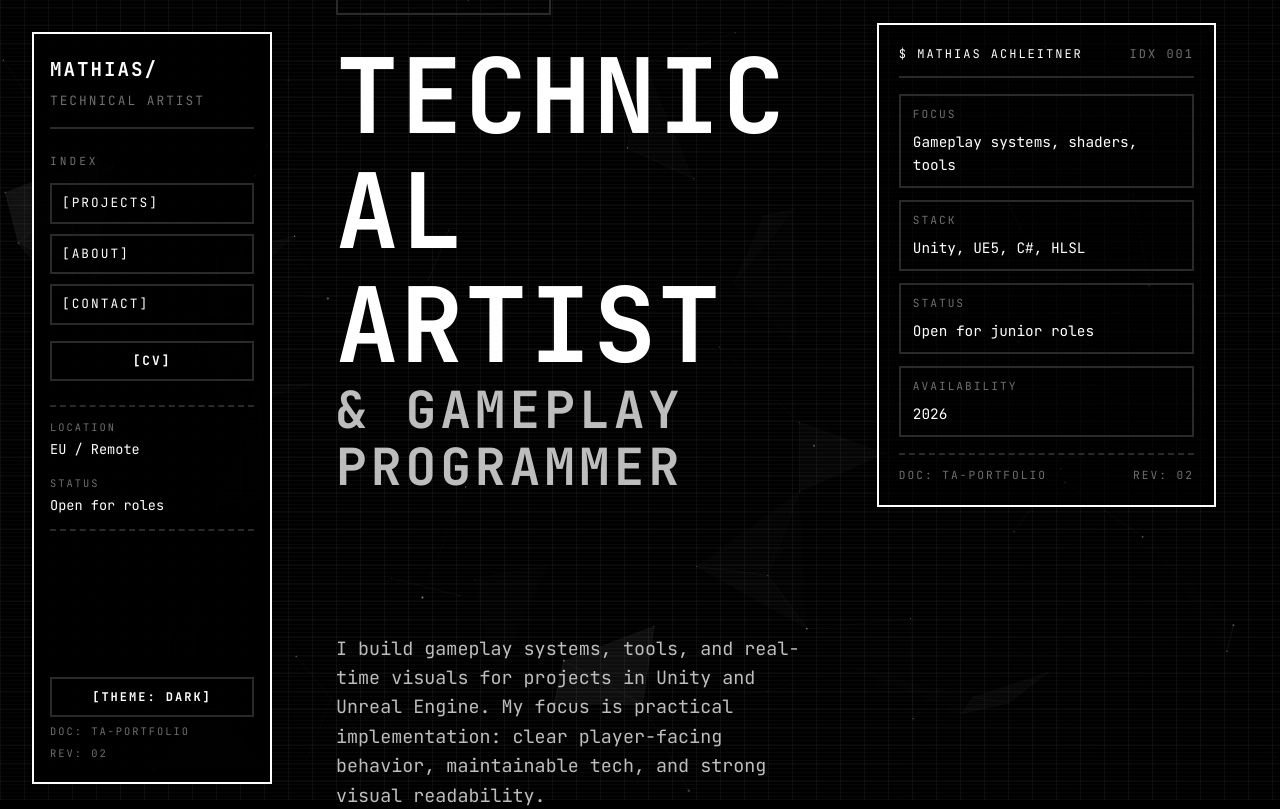
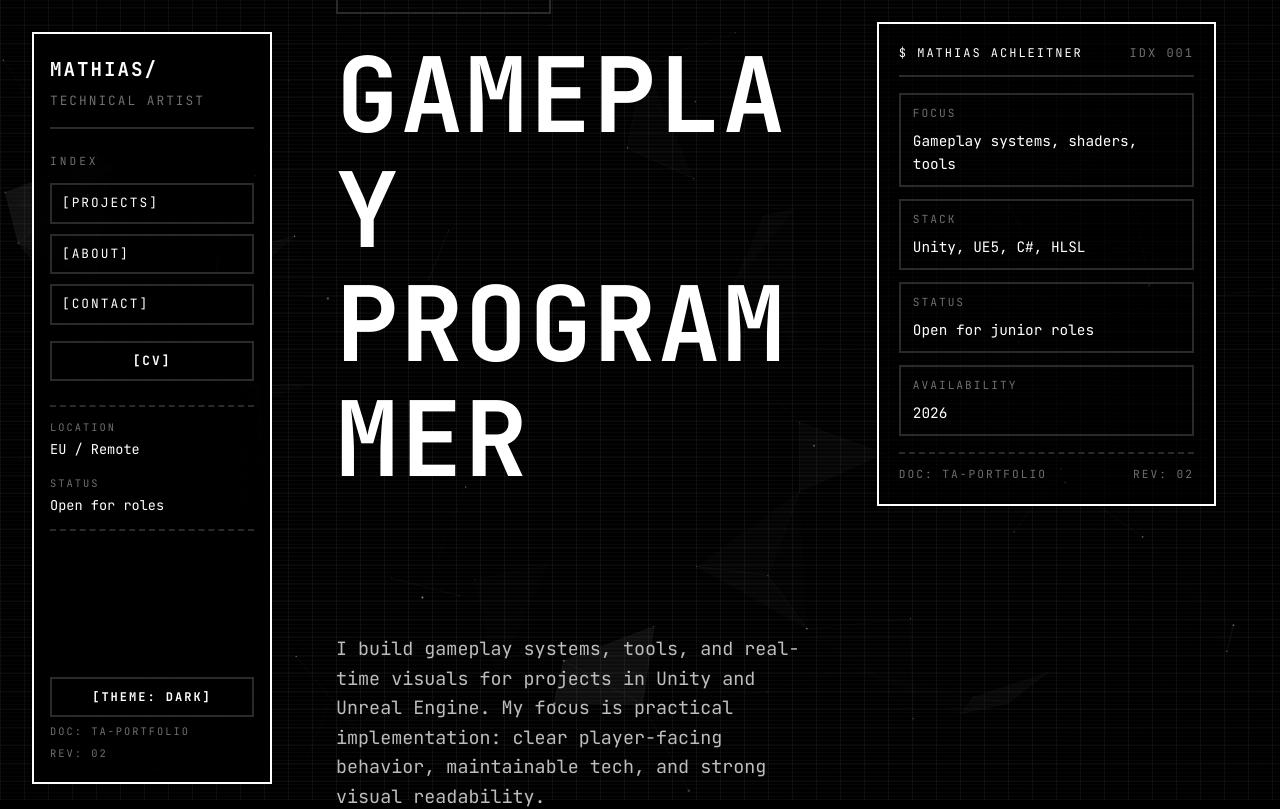
Before and after one commit to matach/Portfolio_Website_2026, a React (Vite) app: page / in a window 1280 px wide. Shown: the top 809 px of the page. Built offline with nearby package versions, Linux system fonts and the light colour scheme.

Commit message:
Update job title from 'Technical Artist' to 'Gameplay Programmer'

```diff
--- a/src/components/HeroContent.tsx
+++ b/src/components/HeroContent.tsx
@@ -5,8 +5,8 @@ export default function HeroContent() {
         <div className="hero-content__lead">
           <div className="hero-content__kicker">Portfolio / 2026</div>
           <h1 className="hero-content__title">
-            Technical Artist
-            <span className="hero-content__title-line">&amp; Gameplay Programmer</span>
+            Gameplay Programmer
+            <span className="hero-content__title-line"></span>
             <span className="hero-content__cursor">_</span>
           </h1>
           <p className="hero-content__subtitle">
```
